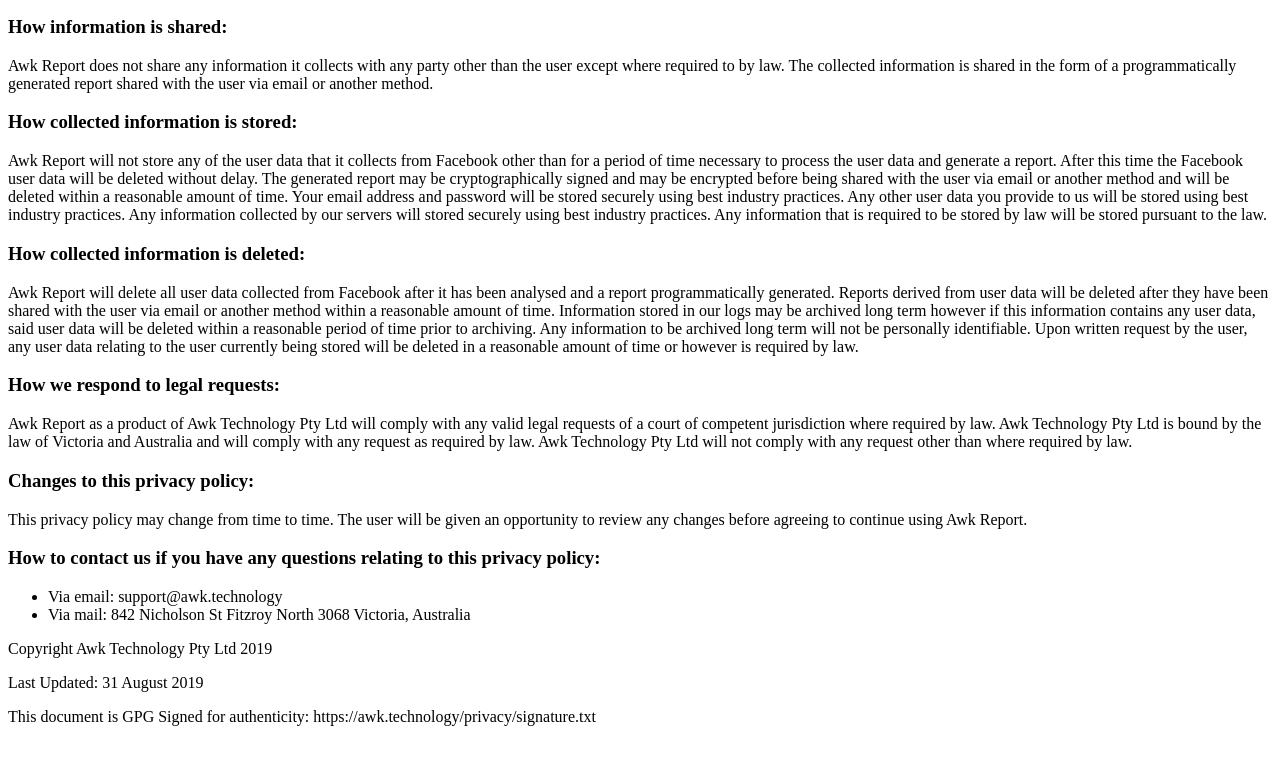
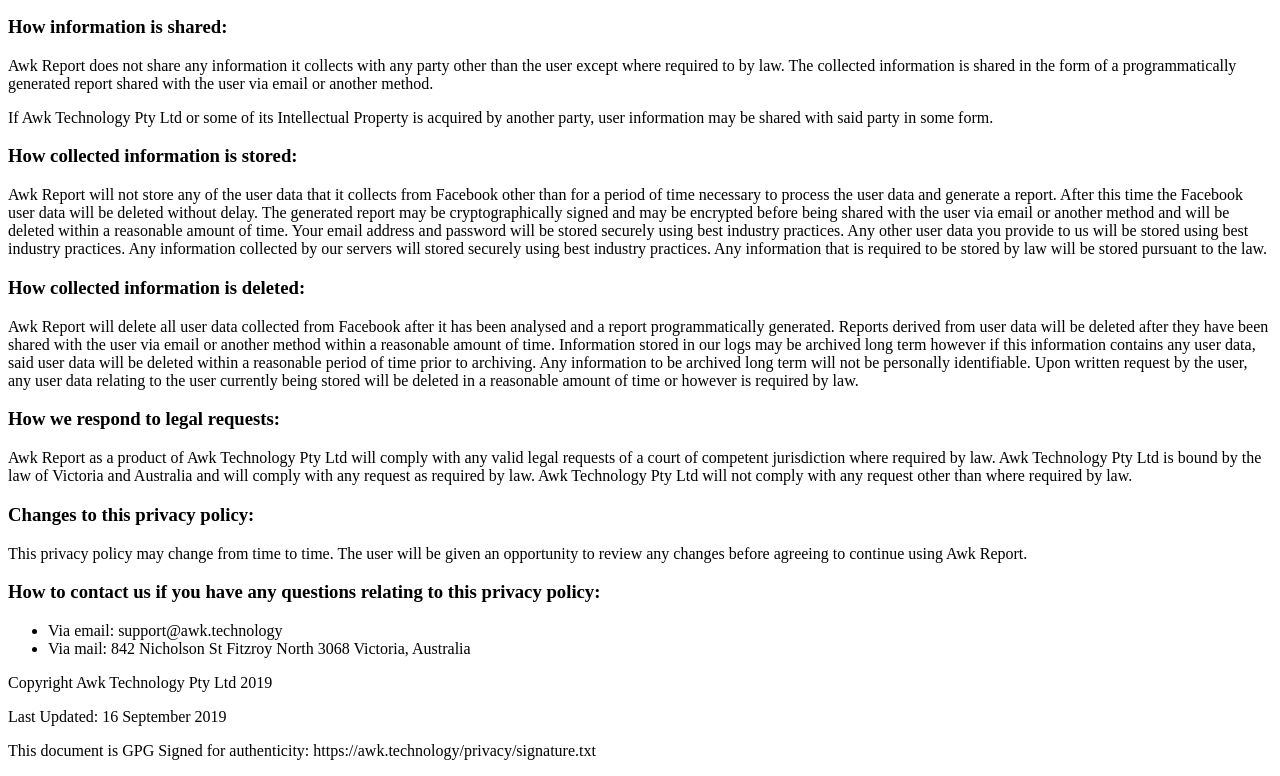
Before and after one commit to awk-technology/awk-technology.github.io, a plain HTML site: page privacy/index.html in a window 1280 px wide. Shown: the part 712-1488 px from the top of the page. Before the commit the page ends 1454 px from the top, so only its background shows below. Drawn offline with Linux system fonts and the light colour scheme.

Commit message:
add item in policy for if we sell

```diff
--- a/privacy/index.html
+++ b/privacy/index.html
@@ -45,6 +45,8 @@
 
         <p>Awk Report does not share any information it collects with any party other than the user except where required to by law. The collected information is shared in the form of a programmatically generated report shared with the user via email or another method.</p>
 
+        <p>If Awk Technology Pty Ltd or some of its Intellectual Property is acquired by another party, user information may be shared with said party in some form.</p>
+
         <h3>How collected information is stored:</h3>
 
         <p>Awk Report will not store any of the user data that it collects from Facebook other than for a period of time necessary to process the user data and generate a report. After this time the Facebook user data will be deleted without delay. The generated report may be cryptographically signed and may be encrypted before being shared with the user via email or another method and will be deleted within a reasonable amount of time. Your email address and password will be stored securely using best industry practices. Any other user data you provide to us will be stored using best industry practices. Any information collected by our servers will stored securely using best industry practices. Any information that is required to be stored by law will be stored pursuant to the law.</p>
@@ -69,7 +71,7 @@
         </ul>
 
         <p>Copyright Awk Technology Pty Ltd 2019</p>
-        <p>Last Updated: 31 August 2019</p>
+        <p>Last Updated: 16 September 2019</p>
         <p>This document is GPG Signed for authenticity: https://awk.technology/privacy/signature.txt</p>
     </body>
 </html>
```
Also changed, not shown: privacy/signature.txt.
